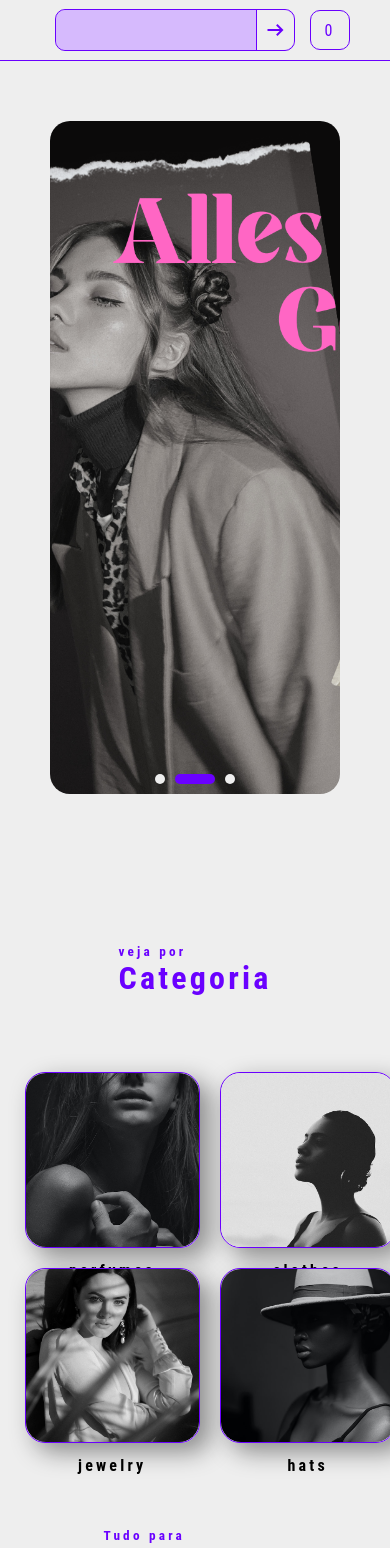
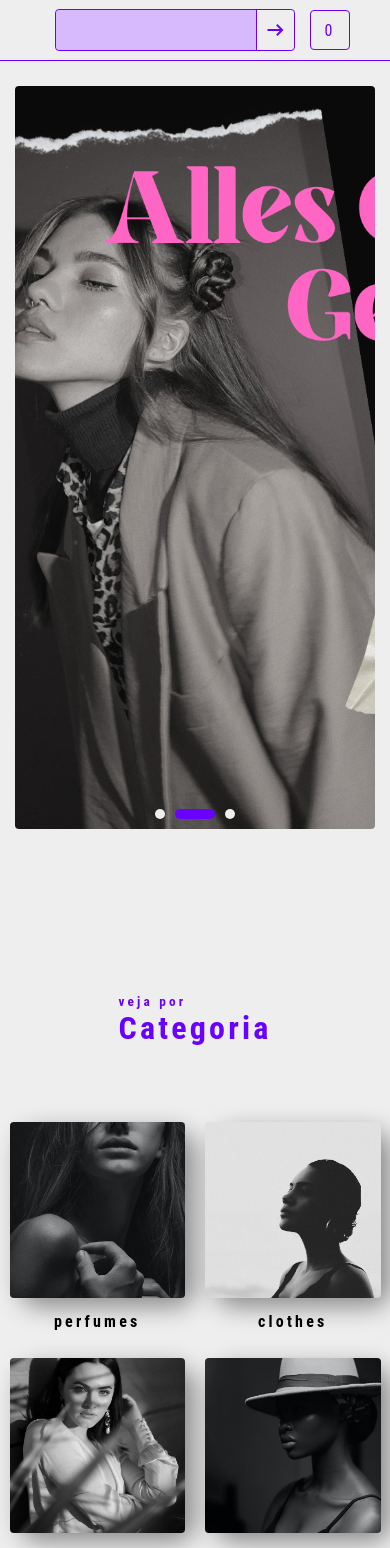
Before and after one commit to lvbn/Biblifica, a React (Vite) app in the folder client/: page / in a window 390 px wide. Shown: the top 1548 px of the page. Built offline with nearby package versions, Linux system fonts and the light colour scheme; a web font is replaced by a local one.

Commit message:
[FE][resoponsiveness][working on responsiveness in each component (400px)]

```diff
--- a/client/src/components/footer/Footer.module.css
+++ b/client/src/components/footer/Footer.module.css
@@ -44,6 +44,11 @@ textarea {
   font-size: larger;
 }
 
+.news_letters::placeholder {
+  color: var(--secondBackgroudColor);
+  font-size: small;
+}
+
 form.news_letters {
   display: flex;
   flex-direction: row;
@@ -60,6 +65,7 @@ form.news_letters>button {
   background: transparent;
   color: var(--mainBackgroudColor);
   border: 0.5px solid var(--mainBackgroudColor);
+  border-radius: 4px;
   margin-left: 60px;
   cursor: pointer;
   font-size: larger;
@@ -114,6 +120,18 @@ form.news_letters>button {
 
 @media only screen and (max-width: 400px) {
 
+
+  .footer_container {
+
+    width: 100vw;
+    height: calc(100vh - 61px);
+    max-height: calc(100vh - 61px);
+    /* margin-top: 71px; */
+
+    background: var(--mainTextAndMarginColors);
+    /* background: linear-gradient(0deg, rgb(50, 50, 50) 0%, rgba(19, 20, 23, 0) 100%); */
+  }
+
   /* For mobile phones: */
   .footer_container>p {
     margin: 50px 20px 50px 20px;
@@ -127,5 +145,6 @@ form.news_letters>button {
     display: grid;
     grid-template-columns: repeat(2, 45vw);
     justify-content: center;
+    gap: 20px;
   }
 }
--- a/client/src/components/footer/Footer.tsx
+++ b/client/src/components/footer/Footer.tsx
@@ -8,7 +8,7 @@ export default function Footer() {
       <p>FOR AWESOME SUNSETS & GREAT OFFERS, SIGN UP NOW</p>
 
       <form className={styles.news_letters}>
-        <input className={styles.news_letters} placeholder='email'></input>
+        <input className={styles.news_letters} placeholder='EMAIL'></input>
         <button>OK</button>
       </form>
 
--- a/client/src/components/list/List.module.css
+++ b/client/src/components/list/List.module.css
@@ -62,16 +62,28 @@ ul {
     display: grid;
     grid-template-columns: repeat(2, 45vw);
     grid-template-rows: repeat(2, 45vw);
-    gap: 20px;
+    row-gap: 60px;
+    column-gap: 20px;
     justify-content: center;
+    padding: 0px;
+    margin: 15px 15px 65px 15px;
   }
 
   .li {
+  box-sizing: border-box;
   position: relative;
   width: 100%;
   height: 100%;
-  border: 0.5px solid var(--mainTextAndMarginColors);
+  margin: 0;
+  /* border: 0.5px solid var(--mainTextAndMarginColors); */
 
   cursor: pointer;
   }
+
+  .li img {
+    width: 100%;
+    height: 100%;
+    object-fit: cover;
+    border-radius: 4px;
+  }
 }
--- a/client/src/components/navbar/Navbar.module.css
+++ b/client/src/components/navbar/Navbar.module.css
@@ -139,6 +139,7 @@
 }
 
 @media only screen and (max-width: 400px) {
+
   /* For mobile phones: */
   .tramonto {
     display: none;
@@ -147,4 +148,18 @@
   .searchbar {
     min-width: 200px;
   }
+
+  .searchbarForm, .cart {
+    border-radius: 4px;
+
+  }
+
+  .searchbar, textarea {
+    border-radius: 4px 0 0 4px;
+  }
+
+  .searchBttn {
+    border-radius: 0 4px 4px 0;
+  }
+
 }
--- a/client/src/components/shoppingCart/ShoppingCart.module.css
+++ b/client/src/components/shoppingCart/ShoppingCart.module.css
@@ -130,9 +130,9 @@
   .container {
     box-sizing: border-box;
     position: fixed;
-    top: 71px;
-    bottom: 0px;
+    top: 61px;
+    /* bottom: 0px; */
     width: 100%;
-    height: calc(100vh - 71px);
+    height: calc(100vh - 48px);
   }
 }
--- a/client/src/components/swiper/Swiper.module.css
+++ b/client/src/components/swiper/Swiper.module.css
@@ -70,3 +70,16 @@
   width: 40px;
   background-color: var(--mainTextAndMarginColors);
 }
+
+@media only screen and (max-width: 400px) {
+  /* For mobile phones: */
+
+  .card {
+    border-radius: 4px;
+  }
+
+  .card img {
+    border-radius: 4px;
+  }
+
+}
--- a/client/src/pages/landing_page/Landing_page.module.css
+++ b/client/src/pages/landing_page/Landing_page.module.css
@@ -184,6 +184,48 @@ h5, h1 {
 @media only screen and (max-width: 400px) {
   /* For mobile phones: */
 
+  .container {
+    width: 100vw;
+    height: calc(100vh - 71px);
+    margin-top: 71px;
+    margin-bottom: 100px;
+    padding: 15px;
+  }
+
+  .card {
+    border-radius: 4px;
+  }
+
+  .card img {
+    border-radius: 4px;
+  }
+
+  .shop_by {
+    margin-top: 50px;
+  }
+
+  .four_pics {
+    /* margin-top: 150px; */
+    display: flex;
+    justify-content: space-evenly;
+    flex-wrap: wrap;
+    gap:  10px;
+    width: 100vw;
+    padding: 0 7.5px;
+    margin-bottom: 100px;
+  }
+
+  .pic{
+    position: relative;
+    box-sizing: border-box;
+    flex: 1 0 50%;
+    height: 80vh;
+  }
+
+  .pic img {
+    border-radius: 4px;
+  }
+
   .cristopher {
     width: 50vw;
   }
--- a/client/src/pages/product/Product.module.css
+++ b/client/src/pages/product/Product.module.css
@@ -209,10 +209,14 @@ p {
     display: flex;
     flex-direction: column;
     height: fit-content;
+
+    margin-top: 61px;
+    width: 100vw;
   }
 
   .mainImage {
     width: 100vw;
+    height: calc(100vh - 61px);
   }
 
   .productInfo {
--- a/client/src/pages/products/Products.module.css
+++ b/client/src/pages/products/Products.module.css
@@ -49,7 +49,7 @@
   position: relative;
   width: 100%;
   height: 350px;
-  border: 0.5px solid rgba(134, 134, 134, 0.5);
+  /* border: 0.5px solid rgba(134, 134, 134, 0.5); */
   border-radius: 10px;
 
   cursor: pointer;
@@ -154,32 +154,38 @@ li:empty {
 
 @media only screen and (max-width: 400px) {
 
+  .container {
+    /* margin-top: 150px; */
+    margin-top: 61px;
+    min-height: calc(100vh - 61px);
+    height: fit-content;
+  }
+
   .shop_by {
     margin: 50px auto 50px 20px;
   }
 
   .list {
-    /* grid-template-columns: repeat(auto-fill,minmax(250px, 350px));
+    grid-template-columns: repeat(auto-fill,minmax(250px, 350px));
     grid-template-rows: repeat(auto-fill,minmax(350px, 350px));
     row-gap: 80px;
-    column-gap: 20px; */
-
-    display: grid;
-    grid-template-columns: repeat(2,45vw);
-    grid-template-rows: repeat(2,45vw);
-    gap: 20px;
-    justify-content: center;
+    column-gap: 20px;
   }
 
-  .list > a {
+  .list a {
     position: relative;
     width: 100%;
     height: 350px;
   }
 
-  .list > a > li {
+  .list a li {
     position: relative;
     width: 100%;
     height: 350px;
+    border-radius: 4px;
+  }
+
+  .list a li img {
+    border-radius: 4px;
   }
 }
```
